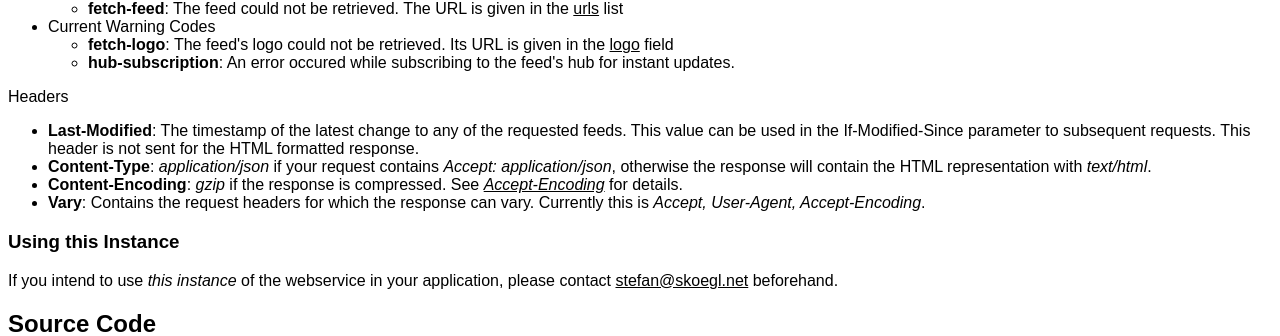
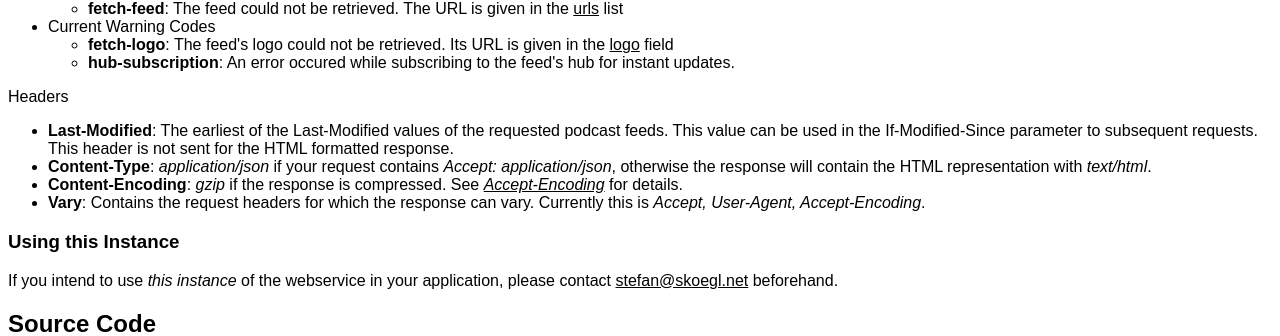
Before and after one commit to gpodder/mygpo-feedservice, a Django app: page / in a window 1280 px wide. Shown: the part 1417-1753 px from the top of the page. Run offline with Django 3.2, Linux system fonts and the light colour scheme; parts of the project's set-up code (start-up, migrations or seed data) failed here and were passed over.

Commit message:
handle If-Modified-Since and Last-Modified, fixes bug 1820

```diff
--- a/feedservice/webservice/templates/index.html
+++ b/feedservice/webservice/templates/index.html
@@ -108,7 +108,7 @@
   </ul>
   <p>Headers
    <ul>
-    <li><strong>Last-Modified</strong>: The timestamp of the latest change to any of the requested feeds. This value can be used in the If-Modified-Since parameter to subsequent requests. This header is not sent for the HTML formatted response.</li>
+    <li><strong>Last-Modified</strong>: The earliest of the Last-Modified values of the requested podcast feeds. This value can be used in the If-Modified-Since parameter to subsequent requests. This header is not sent for the HTML formatted response.</li>
     <li><strong>Content-Type</strong>: <em>application/json</em> if your request contains <em>Accept: application/json</em>, otherwise the response will contain the HTML representation with <em>text/html</em>.</li>
     <li><strong>Content-Encoding</strong>: <em>gzip</em> if the response is compressed. See <em><a href="#accept-encoding">Accept-Encoding</a></em> for details.</li>
     <li><strong>Vary</strong>: Contains the request headers for which the response can vary. Currently this is <em>Accept, User-Agent, Accept-Encoding</em>.</li>
--- a/feedservice/webservice/views.py
+++ b/feedservice/webservice/views.py
@@ -63,10 +63,8 @@ class ParseView(View):
         base_url = request.build_absolute_uri('/')
 
         if urls:
-            podcasts = parse_feeds(urls, text_processor=text_processor )#, mod_since_utc, base_url,
-                #cache, **parse_args)
-
-            last_mod_utc = datetime.utcnow()
+            podcasts = parse_feeds(urls, mod_since_utc, text_processor)
+            last_mod_utc = self.get_earliest_last_modified(podcasts)
             response = self.send_response(request, podcasts, last_mod_utc, accept)
 
         else:
@@ -77,6 +75,15 @@ class ParseView(View):
         return response
 
     post = get
+
+
+    def get_earliest_last_modified(self, podcasts):
+        """ returns the earliest Last-Modified date of all podcasts """
+        timestamps = (getattr(p, 'http_last_modified', None) for p in odcasts)
+        timestamps = filter(None, timestamps)
+        timestamps = map(email.utils.parsedate, timestamps)
+        timestamps = sorted(timestamps)
+        return next(iter(timestamps), None)
 
 
     def send_response(self, request, podcasts, last_mod_utc, accepted_formats):
@@ -93,8 +100,9 @@ class ParseView(View):
                     indent=None, separators=(',', ':'), cls=ObjectEncoder)
             response.write(dense_json)
 
-            last_mod_time = time.mktime(last_mod_utc.timetuple())
-            response['Last-Modified'] = email.utils.formatdate(last_mod_time)
+            if last_mod_utc:
+                last_mod_time = time.mktime(last_mod_utc)
+                response['Last-Modified'] = email.utils.formatdate(last_mod_time)
 
 
         else:
```
Also changed, not shown: feedservice/parse/__init__.py (+5 -2 lines), feedservice/urlstore/__init__.py (+17 -2 lines).
